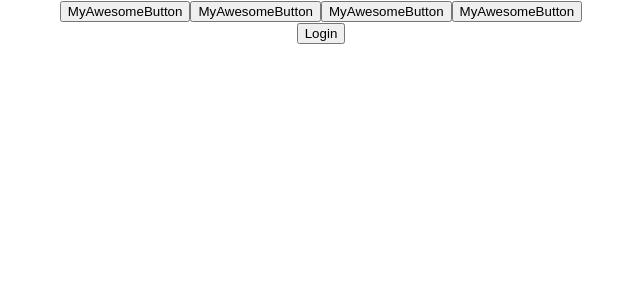
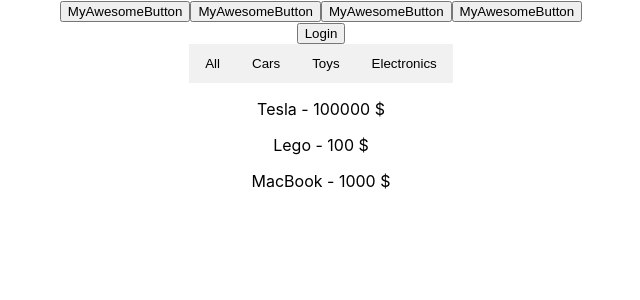
Before and after one commit to AleksandrBorkun/NAEBAY, a React (Create React App) app: page / in a window 1280 px wide. Shown: the top 300 px of the page, without its empty margins (319-959 px from the left). Built offline with nearby package versions, Linux system fonts and the light colour scheme.

Commit message:
add category filter

```diff
--- a/src/App.js
+++ b/src/App.js
@@ -2,6 +2,7 @@
 import logo from './logo.svg';
 import './App.css';
 import Header from './components/header/header.js';
+import CategoriesFilterComponent from './components/category/categories';
 
 function App() {
   return (
@@ -10,6 +11,9 @@
       {/* <SearchForm/> */}
       <div>
       {isAuthenticated() ? <Logout/> : <Login/>}</div>
+    <div>
+      <CategoriesFilterComponent/>
+    </div>
     </div>
   );
 }
--- /dev/null
+++ b/src/components/category/categories.js
@@ -0,0 +1,74 @@
+import React from 'react';
+import styles from './categories.module.css'
+
+export default class CategoriesFilterComponent extends React.Component{
+    constructor(props) {
+        super(props)
+        this.filterSelection = this.filterSelection.bind(this)
+        this.getItems = this.getItems.bind(this)
+        this.SimpleCategory = this.SimpleCategory.bind(this)
+        this.getCategoriesList = this.getCategoriesList.bind(this)
+        this.state = {
+          currentCategory: 'All',
+        }
+      }
+
+filterSelection(item){
+    this.setState({
+        currentCategory : item,
+    })
+    console.log(item)
+}
+
+SimpleCategory(props){
+    return (<button className={styles.btn} onClick = {() => this.filterSelection(props.category)}>{props.category}</button>)
+}
+
+render() {
+    return (
+        <>
+            <div id="myBtnContainer">
+                {this.getCategoriesList().map((item, i) =>{
+                console.log(`shown ${item} - ${i}`);
+                // eslint-disable-next-line no-unused-expressions
+                return <this.SimpleCategory key={i} category={item}/>
+                })}
+            </div>
+            <div className={styles.container}>
+                {this.getItems(this.state.currentCategory).map((item, i) =>{
+                // eslint-disable-next-line no-unused-expressions
+                return <p>{item.name} - {item.price} $</p>
+                })}
+            </div>
+        </>
+    );
+}
+
+//mocks for backend below
+getCategoriesList(){
+    return ["All","Cars", "Toys", "Electronics"]
+}
+
+getItems(category){
+    const ITEMS = [
+    {
+        "name": "Tesla",
+        "price": 100000,
+        "category": "Cars"
+    },{
+        "name": "Lego",
+        "price": 100,
+        "category": "Toys"
+    },{
+        "name": "MacBook",
+        "price": 1000,
+        "category": "Electronics"
+    },
+]
+    if(!category || category === 'All'){
+        return ITEMS;
+    } else {
+        return ITEMS.filter(item => item.category === category)
+    }
+}
+}
--- /dev/null
+++ b/src/components/category/categories.module.css
@@ -0,0 +1,38 @@
+.container {
+    overflow: hidden;
+  }
+
+  .filterDiv {
+    float: left;
+    background-color: #2196F3;
+    color: #ffffff;
+    width: 100px;
+    line-height: 100px;
+    text-align: center;
+    margin: 2px;
+  }
+
+  /* The "show" class is added to the filtered elements */
+  .show {
+    display: block;
+  }
+
+  /* Style the buttons */
+  .btn {
+    border: none;
+    outline: none;
+    padding: 12px 16px;
+    background-color: #f1f1f1;
+    cursor: pointer;
+  }
+
+  /* Add a light grey background on mouse-over */
+  .btn:hover {
+    background-color: #ddd;
+  }
+
+  /* Add a dark background to the active button */
+  .btn.active {
+    background-color: #666;
+    color: white;
+  }
```
